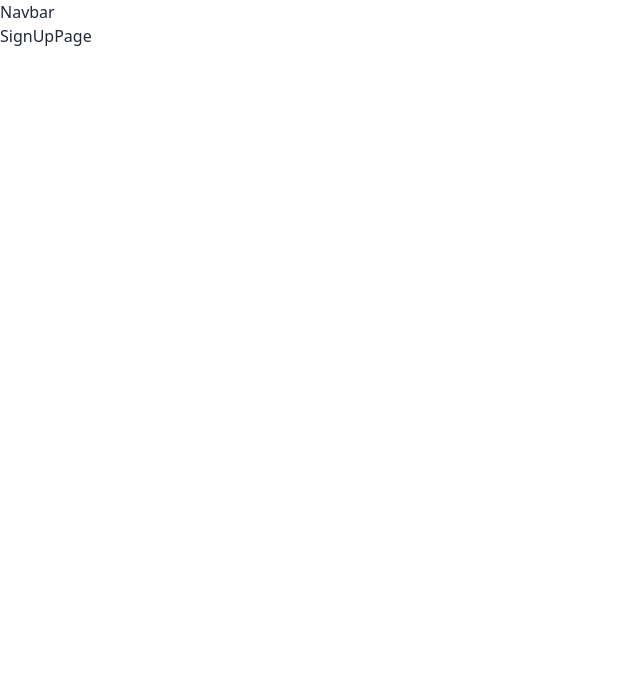
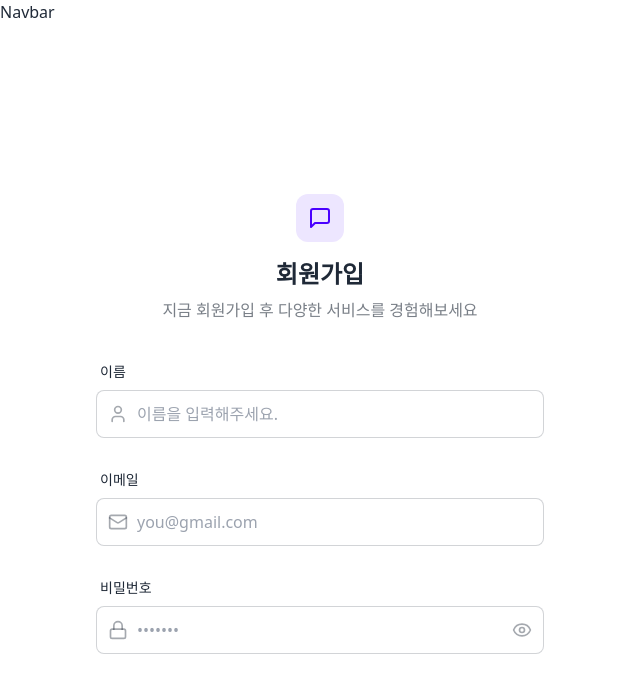
Before and after one commit to toBeeDev/chat-app, a React (Vite) app in the folder frontend/: page /signup in a window 1280 px wide. Shown: the top 692 px of the page, without its empty margins (0-640 px from the left). Built offline with nearby package versions, Linux system fonts and the light colour scheme; no server answers.

Commit message:
feat: 회원가입 UI

```diff
--- a/frontend/src/pages/SignUpPage.jsx
+++ b/frontend/src/pages/SignUpPage.jsx
@@ -1,5 +1,112 @@
+import { useState } from "react";
+import { useAuthStore } from "../store/useAuthStore";
+import { Eye, EyeOff, Lock, Mail, MessageSquare, User } from "lucide-react";
 const SignUpPage = () => {
-  return <div>SignUpPage</div>;
+  const { signup, isSigningUp } = useAuthStore();
+  const [showPassword, setShowPassword] = useState(false);
+  const [formData, setFormData] = useState({
+    fullName: "",
+    email: "",
+    password: "",
+  });
+
+  const validateForm = () => {};
+
+  const handleSubmit = (e) => {
+    e.preventDefault();
+  };
+  return (
+    <div className="min-h-screen grid lg:grid-cols-2">
+      <div className="flex flex-col justify-center items-center p-6 sm:p-12">
+        <div className="w-full max-w-md space-y-8">
+          {/* 로고 */}
+          <div className="text-center mb-8">
+            <div className="flex flex-col items-center gap-2 group">
+              <div className="size-12 rounded-xl bg-primary/10 flex items-center justify-center group-hover:bg-primary/20 transition-colors">
+                <MessageSquare className="size-6 text-primary" />
+              </div>
+              <h1 className="text-2xl font-bold mt-2">회원가입</h1>
+              <p className="text-base-content/60">
+                지금 회원가입 후 다양한 서비스를 경험해보세요
+              </p>
+            </div>
+          </div>
+          <form onSubmit={handleSubmit} className="space-y-6">
+            <div className="form-control">
+              <label className="label">
+                <span className="label-text font-medium">이름</span>
+              </label>
+              <div className="relative">
+                <div className="absolute inset-y-0 left-0 pl-3 flex items-center pointer-events-none">
+                  <User className="size-5 text-base-content/40" />
+                </div>
+                <input
+                  type="text"
+                  className={`input input-bordered w-full pl-10`}
+                  placeholder="이름을 입력해주세요."
+                  value={formData.fullName}
+                  onChange={(e) =>
+                    setFormData({ ...formData, fullName: e.target.value })
+                  }
+                />
+              </div>
+            </div>
+
+            <div className="form-control">
+              <label className="label">
+                <span className="label-text font-medium">이메일</span>
+              </label>
+              <div className="relative">
+                <div className="absolute inset-y-0 left-0 pl-3 flex items-center pointer-events-none">
+                  <Mail className="size-5 text-base-content/40" />
+                </div>
+                <input
+                  type="text"
+                  className={`input input-bordered w-full pl-10`}
+                  placeholder="you@gmail.com"
+                  value={formData.email}
+                  onChange={(e) =>
+                    setFormData({ ...formData, email: e.target.value })
+                  }
+                />
+              </div>
+            </div>
+
+            <div className="form-control">
+              <label className="label">
+                <span className="label-text font-medium">비밀번호</span>
+              </label>
+              <div className="relative">
+                <div className="absolute inset-y-0 left-0 pl-3 flex items-center pointer-events-none">
+                  <Lock className="size-5 text-base-content/40" />
+                </div>
+                <input
+                  type={showPassword ? "text" : "password"}
+                  className={`input input-bordered w-full pl-10`}
+                  placeholder="•••••••"
+                  value={formData.password}
+                  onChange={(e) =>
+                    setFormData({ ...formData, password: e.target.value })
+                  }
+                />
+                <button
+                  type="button"
+                  className="absolute inset-y-0 right-0 pr-3 flex items-center"
+                  onClick={() => setShowPassword(!showPassword)}
+                >
+                  {showPassword ? (
+                    <EyeOff className="size-5 text-base-content/40" />
+                  ) : (
+                    <Eye className="size-5 text-base-content/40" />
+                  )}
+                </button>
+              </div>
+            </div>
+          </form>
+        </div>
+      </div>
+    </div>
+  );
 };
 
 export default SignUpPage;
--- a/frontend/src/store/useAuthStore.js
+++ b/frontend/src/store/useAuthStore.js
@@ -19,4 +19,6 @@
       set({ isCheckingAuth: false });
     }
   },
+
+  signup: async (data) => {},
 }));
```
